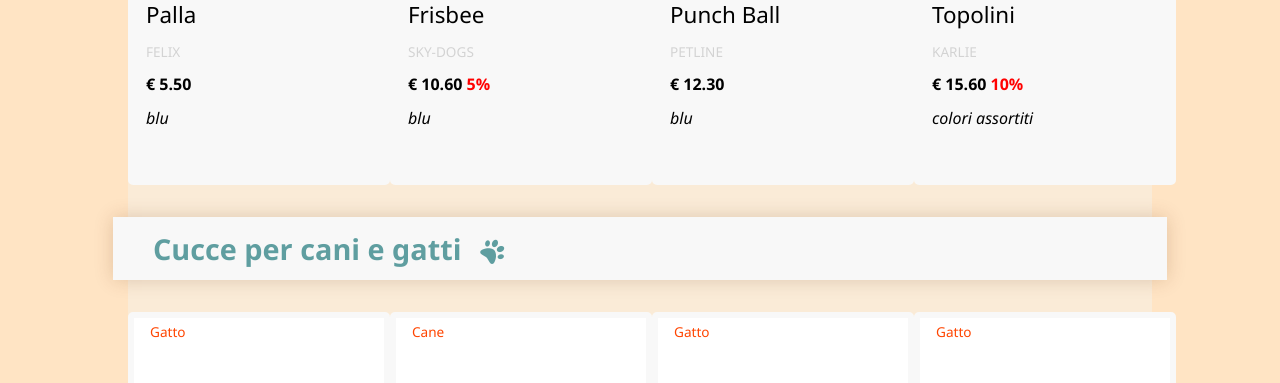
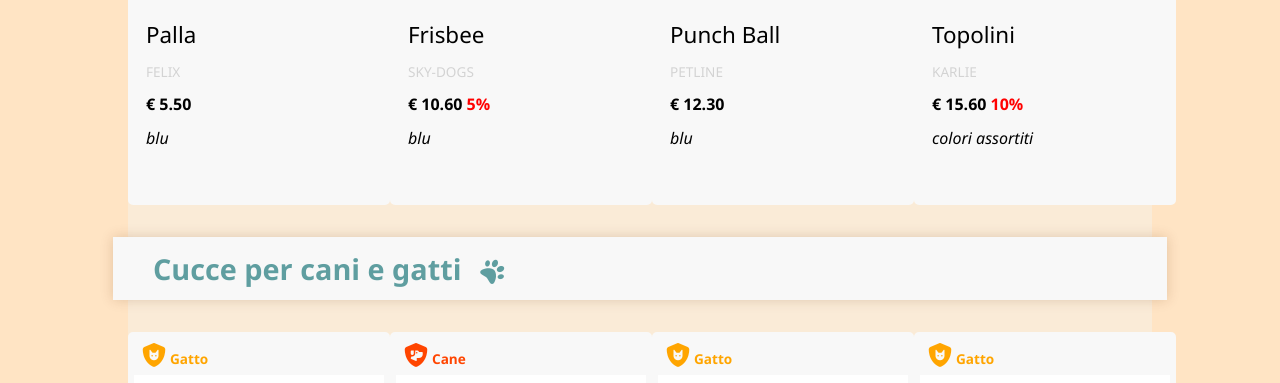
Before and after one commit to StefaniaSgreva/php-oop-2, a PHP site: page / in a window 1280 px wide. Shown: the part 1131-1514 px from the top of the page. Run offline with PHP 8.4, Linux system fonts and the light colour scheme; some libraries are stand-ins or nearby versions.

Commit message:
improved categories icons

```diff
--- a/css/style.css
+++ b/css/style.css
@@ -58,7 +58,7 @@ main{
 h2{
     width: calc(100% + 30px);
     background-color:  #f8f8f8;
-    box-shadow: 0 0 18px 0 rgba(109, 55, 16, .2);
+    box-shadow: 0 0 12px 0 rgba(109, 55, 16, .2);
     padding: .75rem;
     padding-left: 2.5rem;
     margin: 1rem;
@@ -98,12 +98,26 @@ h2{
     box-shadow: 0 0 12px 0 rgba(109, 55, 16, .2);
 }
 .category{
-    background-color: white;
+    background-color: #f8f8f8;
     width: 100%;
-    padding:  .25rem 1rem;
+    padding:  0 .50rem;
+    padding-bottom: .25rem;
     color: orangered;
+    font-size: 1.5rem;
+}
+.categoryNameDog{
     font-size: .85rem;
-    font-weight: 500;
+    font-weight: 600;
+    margin-left: .25rem;
+}
+.categoryNameCat{
+    font-size: .85rem;
+    font-weight: 600;
+    margin-left: .25rem;
+    color: orange;
+}
+.fa-shield-cat{
+    color: orange;
 }
 .poster{
     width: 250px;
```
Also changed, not shown: index.php (+12 -12 lines).
